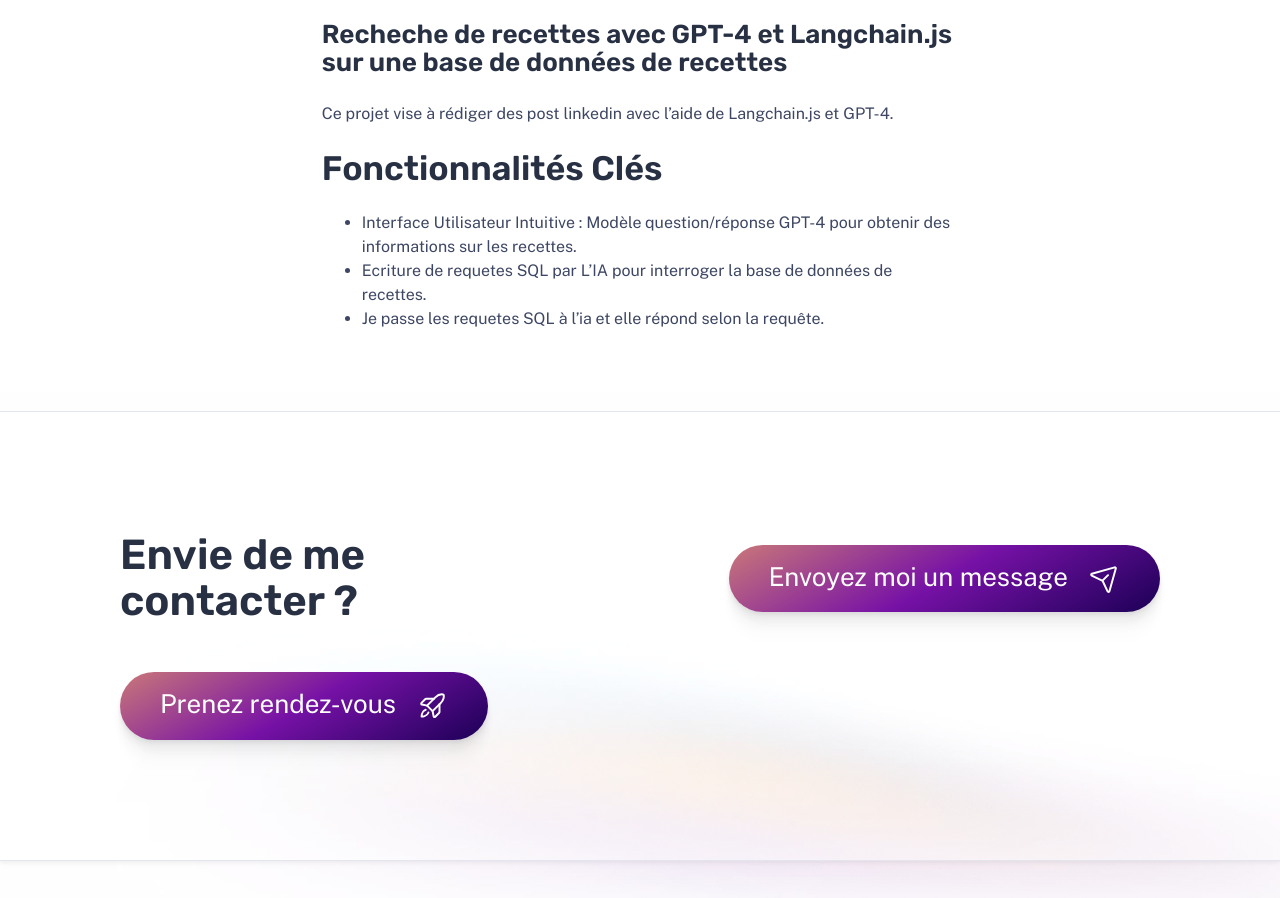
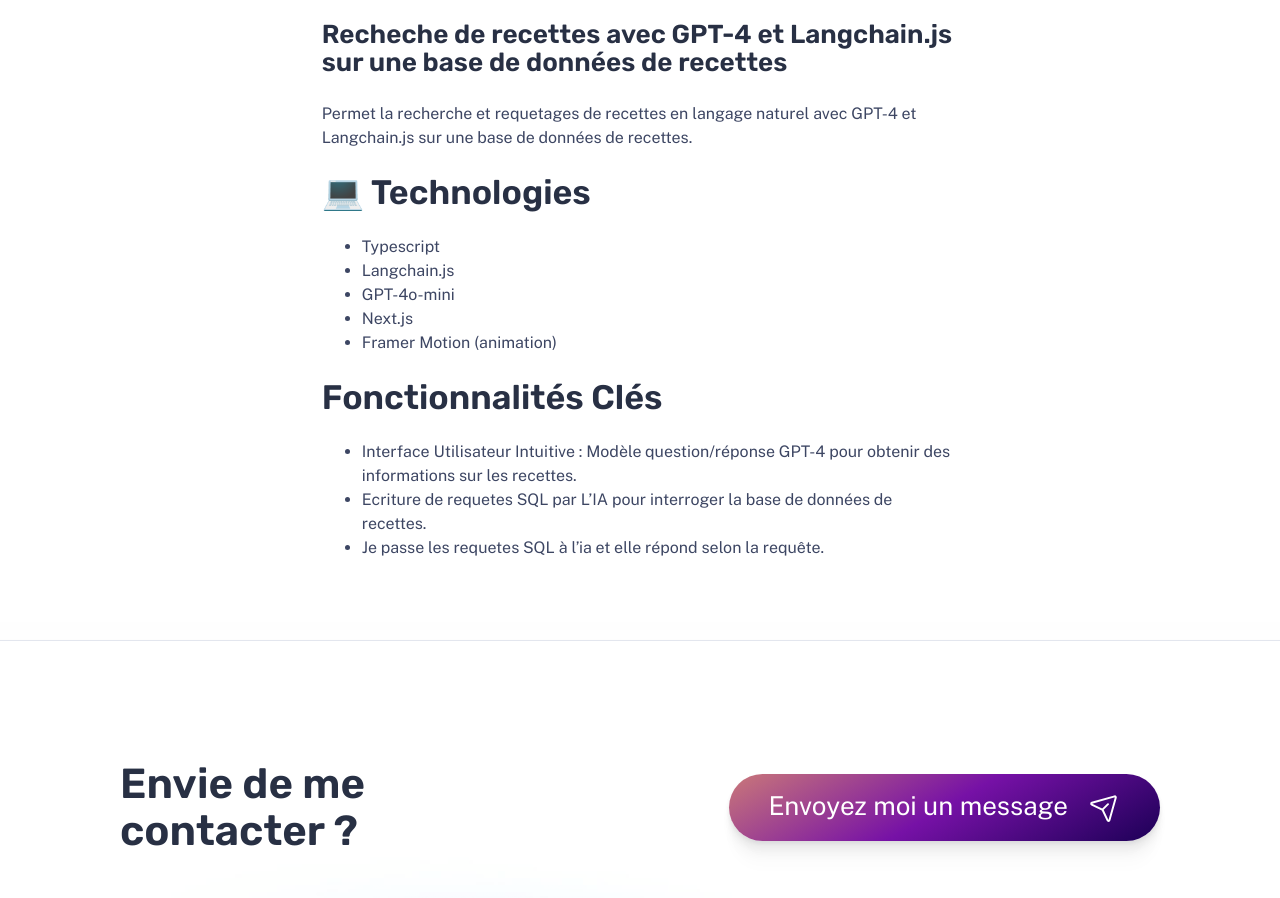
Before and after one commit to salim4n/salim-laimeche-portfolio, an Astro site: page /work/nested/recette-searcher in a window 1280 px wide and 2400 px high. Shown: the part 1445-2343 px from the top of the page. Built offline with nearby package versions, Linux system fonts and the light colour scheme; Astro itself is replaced by a stand-in of ours.

Commit message:
Enhance recette-searcher.md to improve recipe search description and add technology stack details

```diff
--- a/src/content/work/nested/recette-searcher.md
+++ b/src/content/work/nested/recette-searcher.md
@@ -25,7 +25,15 @@
 
 ##### Recheche de recettes avec GPT-4 et Langchain.js sur une base de données de recettes
 
-Ce projet vise à rédiger des post linkedin avec l'aide de Langchain.js et GPT-4.
+Permet la recherche et requetages de recettes en langage naturel avec GPT-4 et Langchain.js sur une base de données de recettes.
+
+#### 💻 Technologies
+
+- Typescript
+- Langchain.js
+- GPT-4o-mini
+- Next.js
+- Framer Motion (animation)
 
 #### Fonctionnalités Clés
 
```
